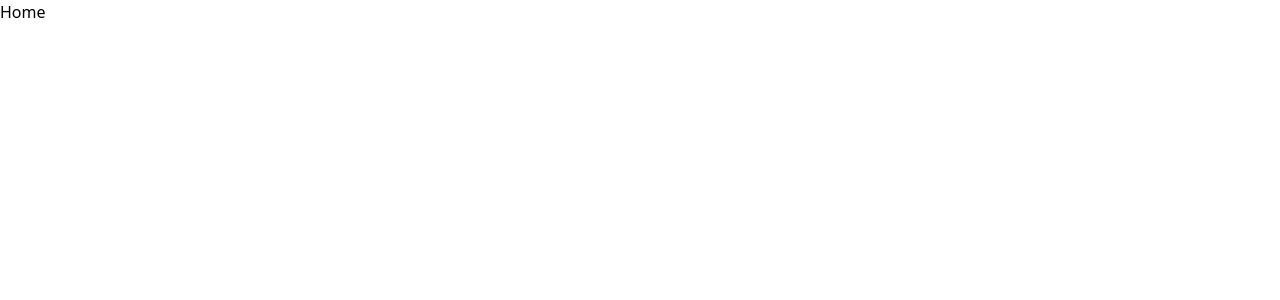
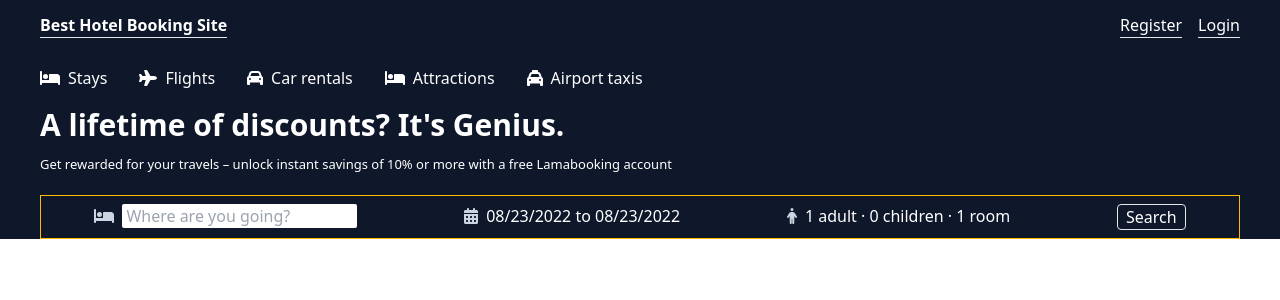
Before and after one commit to osefatul/flight-hotel-reservation-system, a React (Create React App) app in the folder front-end/: page / in a window 1280 px wide. Shown: the top 300 px of the page. Built offline with nearby package versions, Linux system fonts and the light colour scheme.

Commit message:
Header has been designed

```diff
--- a/front-end/package.json
+++ b/front-end/package.json
@@ -3,10 +3,16 @@
   "version": "0.1.0",
   "private": true,
   "dependencies": {
+    "@fortawesome/fontawesome-svg-core": "^6.1.2",
+    "@fortawesome/free-regular-svg-icons": "^6.1.2",
+    "@fortawesome/free-solid-svg-icons": "^6.1.2",
+    "@fortawesome/react-fontawesome": "^0.2.0",
     "@testing-library/jest-dom": "^5.16.5",
     "@testing-library/react": "^13.3.0",
     "@testing-library/user-event": "^13.5.0",
+    "framer-motion": "^7.2.0",
     "react": "^18.2.0",
+    "react-date-range": "^1.4.0",
     "react-dom": "^18.2.0",
     "react-router-dom": "^6.3.0",
     "react-scripts": "5.0.1",
--- /dev/null
+++ b/front-end/src/components/Header.jsx
@@ -0,0 +1,218 @@
+import React from 'react'
+import {
+    faBed,
+    faCalendarDays,
+    faCar,
+    faPerson,
+    faPlane,
+    faTaxi,
+} from "@fortawesome/free-solid-svg-icons";
+import { FontAwesomeIcon } from "@fortawesome/react-fontawesome";
+import { DateRange } from "react-date-range";
+import { format } from "date-fns";
+import { useNavigate } from "react-router-dom";
+import "react-date-range/dist/styles.css"; // main css file
+import "react-date-range/dist/theme/default.css";
+import { useState } from "react";
+
+function Header() {
+
+    const navigate = useNavigate();
+    const [destination, setDestination] = useState("");
+    const [openDate, setOpenDate] = useState(false);
+    const [date, setDate] = useState([
+        {
+        startDate: new Date(),
+        endDate: new Date(),
+        key: "selection",
+        },
+    ]);
+
+
+    const [openOptions, setOpenOptions] = useState(false);
+    const [options, setOptions] = useState({
+        adult: 1,
+        children: 0,
+        room: 1,
+    });
+
+
+
+    const handleOption = (name, operation) => {
+        setOptions((prev) => {
+        return {
+            ...prev,
+            [name]: operation === "i" ? options[name] + 1 : options[name] - 1,
+        };
+        });
+    };
+
+    const handleSearch = () => {
+        navigate("/hotels", { state: { destination, date, options } });
+    };
+
+
+
+
+
+    return (
+        <div className="px-10 bg-slate-900 text-white flex flex-col space-y-3 relative pt-4">
+
+            <div className="w-full">
+                <div className="flex space-x-8">
+                    <div className=" flex items-center space-x-2 cursor-pointer hover:text-yellow-500 active">
+                        <FontAwesomeIcon icon={faBed} />
+                        <span>Stays</span>
+                    </div>
+                    <div className="flex items-center cursor-pointer hover:text-yellow-500 space-x-2">
+                        <FontAwesomeIcon icon={faPlane} />
+                        <span>Flights</span>
+                    </div>
+                    <div className="flex items-center cursor-pointer hover:text-yellow-500 space-x-2">
+                        <FontAwesomeIcon icon={faCar} />
+                        <span>Car rentals</span>
+                    </div>
+                    <div className="flex items-center cursor-pointer hover:text-yellow-500 space-x-2">
+                        <FontAwesomeIcon icon={faBed} />
+                        <span>Attractions</span>
+                    </div>
+                    <div className="flex items-center cursor-pointer hover:text-yellow-500 space-x-2">
+                        <FontAwesomeIcon icon={faTaxi} />
+                        <span>Airport taxis</span>
+                    </div>
+                </div>
+            </div>
+
+            <div className=''>
+                <h1 className="text-[30px] font-bold">
+                A lifetime of discounts? It's Genius.
+                </h1>
+                <p className="text-[13px] py-2">
+                Get rewarded for your travels – unlock instant savings of 10% or
+                more with a free Lamabooking account
+                </p>
+            </div>
+
+
+            <div className='flex justify-around py-2 border border-[#febb02]'>
+                <div className="space-x-2">
+                    <FontAwesomeIcon icon={faBed} className="text-slate-300" />
+                    <input
+                    type="text"
+                    placeholder="Where are you going?"
+                    className="headerSearchInput rounded-sm pl-1"
+                    onChange={(e) => setDestination(e.target.value)}
+                    />
+                </div>
+
+                <div className="space-x-2">
+                    <FontAwesomeIcon icon={faCalendarDays} className="text-slate-300" />
+                    <span
+                    onClick={() => setOpenDate(!openDate)}
+                    className="headerSearchText"
+                    >
+                        {`${format(date[0].startDate, "MM/dd/yyyy")} to ${format(
+                        date[0].endDate,
+                        "MM/dd/yyyy"
+                        )}`}
+                    </span>
+                    {openDate && (
+                    <DateRange
+                        editableDateInputs={true}
+                        onChange={(item) => setDate([item.selection])}
+                        moveRangeOnFirstSelection={false}
+                        ranges={date}
+                        className="date"
+                        minDate={new Date()}
+                    />
+                    )}
+                </div>
+
+                <div className="space-x-2">
+                    <FontAwesomeIcon icon={faPerson} className="text-slate-300" />
+                    <span
+                    onClick={() => setOpenOptions(!openOptions)}
+                    className="headerSearchText"
+                    >{`${options.adult} adult · ${options.children} children · ${options.room} room`}</span>
+                    {openOptions && (
+                    <div className="options">
+                        <div className="optionItem">
+                        <span className="optionText">Adult</span>
+                        <div className="optionCounter">
+                            <button
+                            disabled={options.adult <= 1}
+                            className="optionCounterButton"
+                            onClick={() => handleOption("adult", "d")}
+                            >
+                            -
+                            </button>
+                            <span className="optionCounterNumber">
+                            {options.adult}
+                            </span>
+                            <button
+                            className="optionCounterButton"
+                            onClick={() => handleOption("adult", "i")}
+                            >
+                            +
+                            </button>
+                        </div>
+                        </div>
+                        <div className="optionItem">
+                        <span className="optionText">Children</span>
+                        <div className="optionCounter">
+                            <button
+                            disabled={options.children <= 0}
+                            className="optionCounterButton"
+                            onClick={() => handleOption("children", "d")}
+                            >
+                            -
+                            </button>
+                            <span className="optionCounterNumber">
+                            {options.children}
+                            </span>
+                            <button
+                            className="optionCounterButton"
+                            onClick={() => handleOption("children", "i")}
+                            >
+                            +
+                            </button>
+                        </div>
+                        </div>
+                        <div className="optionItem">
+                        <span className="optionText">Room</span>
+                        <div className="optionCounter">
+                            <button
+                            disabled={options.room <= 1}
+                            className="optionCounterButton"
+                            onClick={() => handleOption("room", "d")}
+                            >
+                            -
+                            </button>
+                            <span className="optionCounterNumber">
+                            {options.room}
+                            </span>
+                            <button
+                            className="optionCounterButton"
+                            onClick={() => handleOption("room", "i")}
+                            >
+                            +
+                            </button>
+                        </div>
+                    </div>
+                    </div>
+                    )}
+                </div>
+
+            <div className="headerSearchItem">
+                <button className="border rounded px-2" onClick={handleSearch}>
+                Search
+                </button>
+            </div>
+
+            </div>
+
+        </div>
+    )
+}
+
+export default Header
--- /dev/null
+++ b/front-end/src/components/Navbar.jsx
@@ -0,0 +1,24 @@
+import React from 'react'
+import { motion } from "framer-motion"
+function Navbar() {
+    return (
+        <div className="text-white h-[50px] bg-slate-900 flex justify-center">
+
+            <div className='w-full flex justify-between items-center px-10 '>
+                <motion.h1
+                    whileHover={{ scale: 1.03 }}
+                    whileTap={{ scale: 0.9 }}
+                    className="font-bold border-b border-golden-700 cursor-pointer hover:text-amber-700" >Best Hotel Booking Site
+                </motion.h1>
+
+                <div className="space-x-4 ">
+                    <button className="navButton hover:text-amber-700 border-b border-golden-700">Register</button>
+                    <button className="navButton hover:text-amber-700 border-b border-golden-700">Login</button>
+                </div>
+            </div>
+
+        </div>
+    )
+}
+
+export default Navbar
--- a/front-end/src/pages/home/Home.jsx
+++ b/front-end/src/pages/home/Home.jsx
@@ -1,8 +1,13 @@
 import React from 'react'
+import Header from '../../components/Header'
+import Navbar from '../../components/Navbar'
 
 function Home() {
     return (
-        <div>Home</div>
+        <div className="">
+            <Navbar/>
+            <Header />
+        </div>
     )
 }
 
--- a/front-end/tailwind.config.js
+++ b/front-end/tailwind.config.js
@@ -1,6 +1,5 @@
-/** @type {import('tailwindcss').Config} */
 module.exports = {
-  content: ["./src/**/*.{html,js}"],
+  content: ["./src/**/*.{js,jsx,ts,tsx}"],
   theme: {
     extend: {},
   },
```
Also changed, not shown: 1 other file (tests, documents, lock files or other folders).
